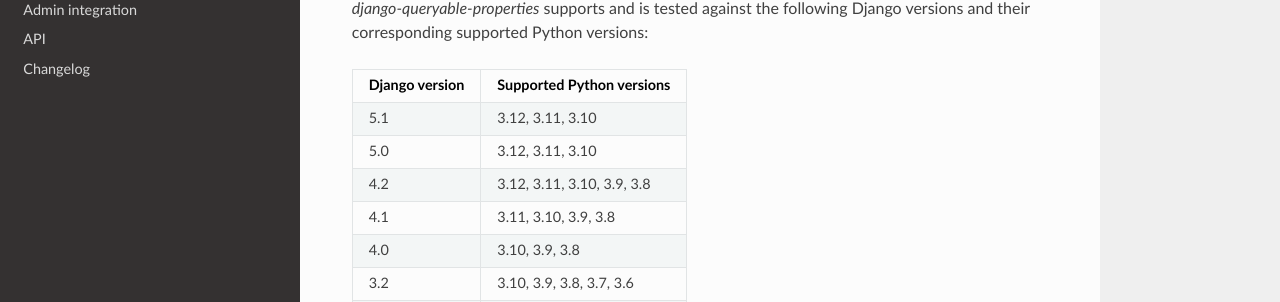
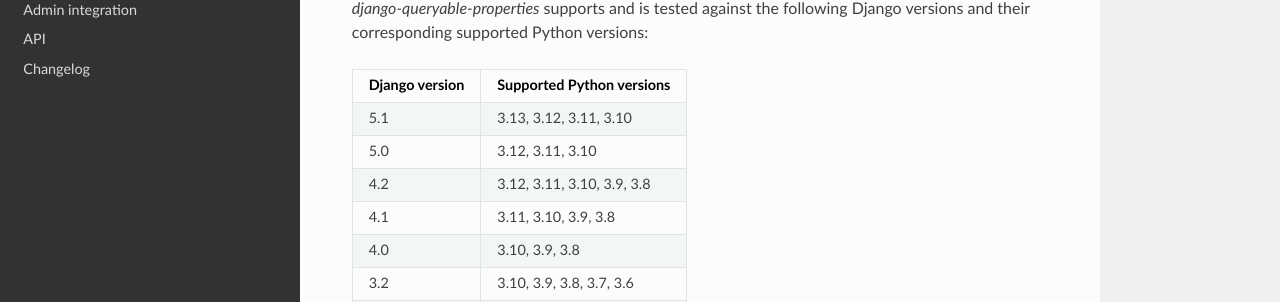
Before and after one commit to W1ldPo1nter/django-queryable-properties, a Sphinx documentation site: the page built from docs/installation.rst, in a window 1280 px wide and 900 px high. Shown: the part 408-710 px from the top of the window. Built offline with Sphinx 7.4.7 and the Read the Docs theme 3.1.0, drawn with Linux system fonts in a browser that asks for light colours.

Commit message:
Added tests against Python 3.13

```diff
--- a/CHANGELOG.rst
+++ b/CHANGELOG.rst
@@ -3,6 +3,8 @@
 
 master (unreleased)
 -------------------
+
+- Added support for Python 3.13
 
 1.9.3 (2024-08-08)
 ------------------
--- a/docs/installation.rst
+++ b/docs/installation.rst
@@ -17,7 +17,7 @@
 +----------------+----------------------------+
 | Django version | Supported Python versions  |
 +================+============================+
-| 5.1            | 3.12, 3.11, 3.10           |
+| 5.1            | 3.13, 3.12, 3.11, 3.10     |
 +----------------+----------------------------+
 | 5.0            | 3.12, 3.11, 3.10           |
 +----------------+----------------------------+
--- a/setup.py
+++ b/setup.py
@@ -107,6 +107,7 @@
         'Programming Language :: Python :: 3.10',
         'Programming Language :: Python :: 3.11',
         'Programming Language :: Python :: 3.12',
+        'Programming Language :: Python :: 3.13',
         'Topic :: Internet',
     ],
     packages=find_packages(include='queryable_properties*'),
```
Also changed, not shown: 2 other files.
